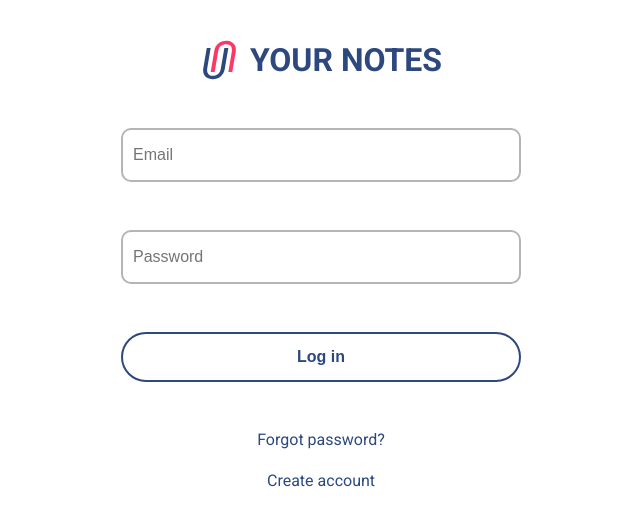
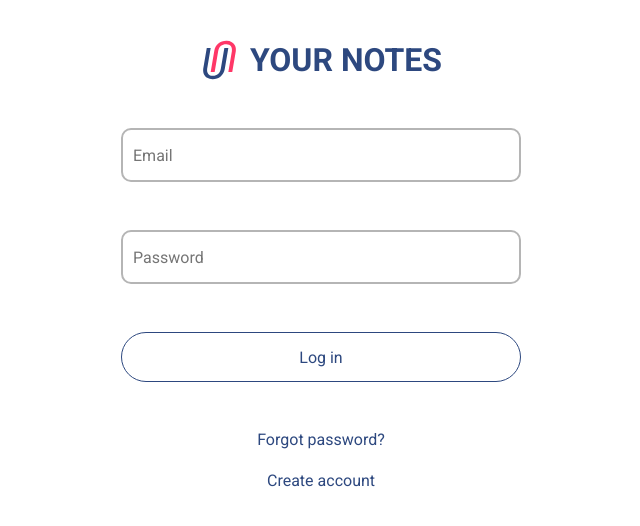
Before and after one commit to dimonval16/your_notes_app, a React (Create React App) app in the folder react_task_manager/: page /signin in a window 1280 px wide. Shown: the top 526 px of the page, without its empty margins (319-959 px from the left). Built offline with nearby package versions, Linux system fonts and the light colour scheme.

Commit message:
change styles for buttons

```diff
--- a/react_task_manager/src/components/Forms/FormsInput/FormsInput.module.css
+++ b/react_task_manager/src/components/Forms/FormsInput/FormsInput.module.css
@@ -3,6 +3,7 @@
 }
 
 .input {
+    font-family: 'Roboto', sans-serif;
     padding: 0 10px 0 10px;
     font-size: 16px;
     border: 2px solid #b5b5b5;
@@ -19,10 +20,10 @@
 }
 
 .buttons {
-    border: 2px solid #2D487F;
+    font-family: 'Roboto', sans-serif;
+    border: 1px solid #2D487F;
     background-color: white;
     font-size: 16px;
-    font-weight: bold;
     color: #2D487F;
     border-radius: 30px;
     outline: none;
@@ -30,7 +31,7 @@
 }
 
 .buttons:hover {
-    border: 2px solid #FF3767;
+    border: 1px solid #FF3767;
     background-color: #FF3767;
     color: white;
 }
--- a/react_task_manager/src/components/ModalWindow/ModalWindow.module.css
+++ b/react_task_manager/src/components/ModalWindow/ModalWindow.module.css
@@ -43,6 +43,7 @@
 }
 
 .buttons {
+    font-family: 'Roboto', sans-serif;
     align-self: center;
     background: none;
     border: 1px solid #2D487F;
@@ -50,7 +51,7 @@
     padding: 10px 33px;
     outline: none;
     cursor: pointer;
-    font-weight: bold;
+    font-size: 16px;
     color: #2D487F;
 }
 
```
